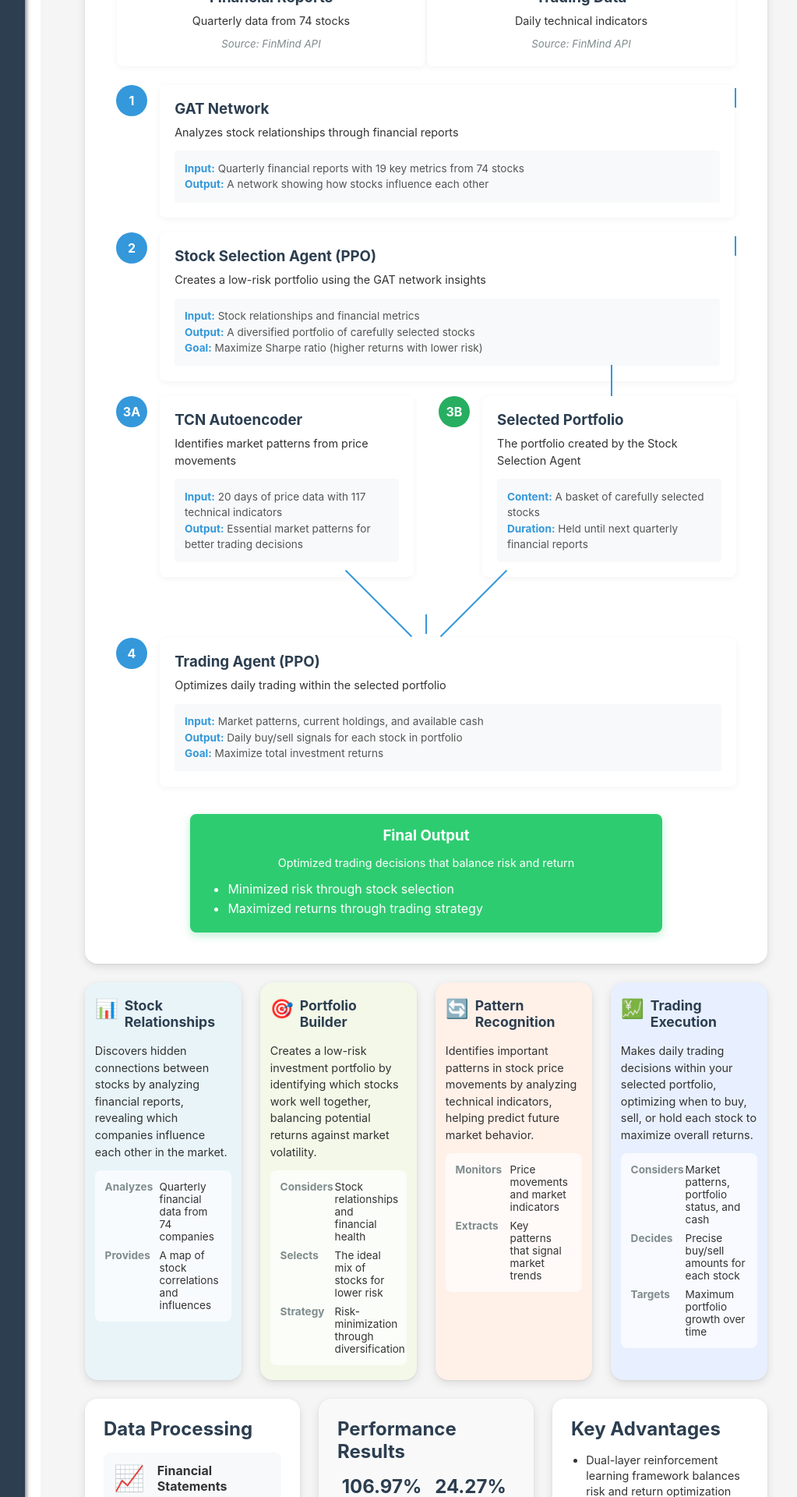
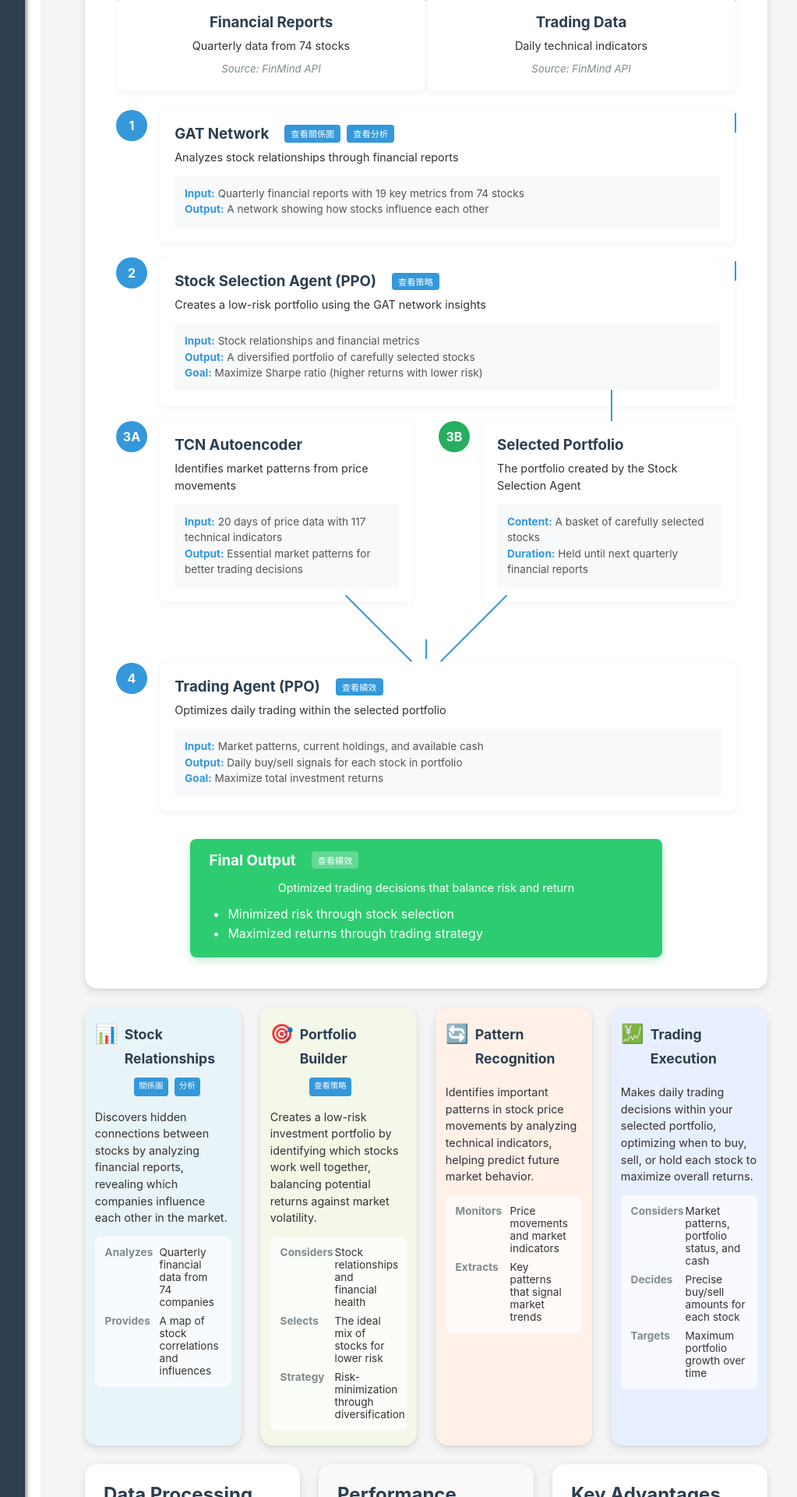
Before and after one commit to guan0612/Portfolio_Managment_System, a React (Create React App) app in the folder front-end/: page /introduction-bento in a window 1280 px wide. Shown: the part 860-2780 px from the top of the page at 78% size, without its empty margins (218-1241 px from the left). Built offline with nearby package versions, Linux system fonts and the light colour scheme.

Commit message:
intro page add link

```diff
--- a/front-end/src/App.js
+++ b/front-end/src/App.js
@@ -15,11 +15,15 @@ function App() {
       <Sidenav />
       <main className="main-content">
         <Routes>
+          <Route path="/" element={<IntroductionBento />} />
           <Route path="/introduction-bento" element={<IntroductionBento />} />
+          <Route path="/stock-relation-graph" element={<StockGraph />} />
+          <Route path="/stock-relation-analysis" element={<StockRelationAnalysis />} />
+          <Route path="/trading-strategy" element={<TradingStrategy />} />
+          <Route path="/trading-performance" element={<TradingPerformance />} />
+          <Route path="/settings" element={<Settings />} />
+          {/* 舊路由，保留向後兼容性 */}
           <Route path="/stock-graph" element={<StockGraph />} />
-          <Route path="/trading-strategy" element={<TradingStrategy />} />
-          <Route path="/settings" element={<Settings />} />
-          <Route path="/trading-performance" element={<TradingPerformance />} />
           <Route path="/stock-relation" element={<StockRelationAnalysis />} />
         </Routes>
       </main>
--- a/front-end/src/components/Sidenav.js
+++ b/front-end/src/components/Sidenav.js
@@ -5,8 +5,8 @@ import { Link } from 'react-router-dom';
 const Sidenav = () => {
   const menuItems = [
     { to: '/introduction-bento', icon: '📖', text: 'Introduction' },
-    { to: '/stock-graph', icon: '🕸️', text: 'Stock Relation Graph' },
-    { to: '/stock-relation', icon: '🔍', text: 'Stock Relation Analysis' },
+    { to: '/stock-relation-graph', icon: '🕸️', text: 'Stock Relation Graph' },
+    { to: '/stock-relation-analysis', icon: '🔍', text: 'Stock Relation Analysis' },
     { to: '/trading-strategy', icon: '💰', text: 'Trading Strategy' },
     { to: '/trading-performance', icon: '📈', text: 'Trading Performance' },
     { to: '/settings', icon: '⚙️', text: 'Settings' },
--- a/front-end/src/pages/IntroductionBento.js
+++ b/front-end/src/pages/IntroductionBento.js
@@ -52,7 +52,13 @@ const IntroductionBento = () => {
               <div className="flow-stage">
                 <div className="stage-number">1</div>
                 <div className="stage-content">
-                  <h3>GAT Network</h3>
+                  <h3>
+                    GAT Network
+                    <div className="module-links">
+                      <a href="/stock-relation-graph" className="module-link-button">查看關係圖</a>
+                      <a href="/stock-relation-analysis" className="module-link-button">查看分析</a>
+                    </div>
+                  </h3>
                   <p>Analyzes stock relationships through financial reports</p>
                   <div className="tech-details">
                     <span className="tech-label">Input:</span> Quarterly financial reports with 19 key metrics from 74 stocks
@@ -66,7 +72,12 @@ const IntroductionBento = () => {
               <div className="flow-stage">
                 <div className="stage-number">2</div>
                 <div className="stage-content">
-                  <h3>Stock Selection Agent (PPO)</h3>
+                  <h3>
+                    Stock Selection Agent (PPO)
+                    <div className="module-links">
+                      <a href="/trading-strategy" className="module-link-button">查看策略</a>
+                    </div>
+                  </h3>
                   <p>Creates a low-risk portfolio using the GAT network insights</p>
                   <div className="tech-details">
                     <span className="tech-label">Input:</span> Stock relationships and financial metrics
@@ -113,7 +124,12 @@ const IntroductionBento = () => {
               <div className="flow-stage">
                 <div className="stage-number">4</div>
                 <div className="stage-content">
-                  <h3>Trading Agent (PPO)</h3>
+                  <h3>
+                    Trading Agent (PPO)
+                    <div className="module-links">
+                      <a href="/trading-performance" className="module-link-button">查看績效</a>
+                    </div>
+                  </h3>
                   <p>Optimizes daily trading within the selected portfolio</p>
                   <div className="tech-details">
                     <span className="tech-label">Input:</span> Market patterns, current holdings, and available cash
@@ -128,7 +144,12 @@ const IntroductionBento = () => {
 
             <div className="final-output">
               <div className="output-box">
-                <h3>Final Output</h3>
+                <h3>
+                  Final Output
+                  <div className="module-links light">
+                    <a href="/trading-performance" className="module-link-button">查看績效</a>
+                  </div>
+                </h3>
                 <p>Optimized trading decisions that balance risk and return</p>
                 <ul>
                   <li>Minimized risk through stock selection</li>
@@ -142,7 +163,13 @@ const IntroductionBento = () => {
         <div className="bento-item module-gat">
           <div className="module-header">
             <div className="module-icon">📊</div>
-            <h2>Stock Relationships</h2>
+            <h2>
+              Stock Relationships
+              <div className="module-links">
+                <a href="/stock-relation-graph" className="module-link-button small">關係圖</a>
+                <a href="/stock-relation-analysis" className="module-link-button small">分析</a>
+              </div>
+            </h2>
           </div>
           <p>Discovers hidden connections between stocks by analyzing financial reports, revealing which companies influence each other in the market.</p>
           <div className="io-panel">
@@ -160,7 +187,12 @@ const IntroductionBento = () => {
         <div className="bento-item module-stock-picked">
           <div className="module-header">
             <div className="module-icon">🎯</div>
-            <h2>Portfolio Builder</h2>
+            <h2>
+              Portfolio Builder
+              <div className="module-links">
+                <a href="/trading-strategy" className="module-link-button small">查看策略</a>
+              </div>
+            </h2>
           </div>
           <p>Creates a low-risk investment portfolio by identifying which stocks work well together, balancing potential returns against market volatility.</p>
           <div className="io-panel">
@@ -240,7 +272,12 @@ const IntroductionBento = () => {
         </div>
 
         <div className="bento-item performance">
-          <h2>Performance Results</h2>
+          <h2>
+            Performance Results
+            <div className="module-links">
+              <a href="/trading-performance" className="module-link-button">詳細資訊</a>
+            </div>
+          </h2>
           <div className="performance-metrics">
             <div className="metric">
               <div className="metric-value">106.97%</div>
--- a/front-end/src/style/IntroductionBento.css
+++ b/front-end/src/style/IntroductionBento.css
@@ -722,3 +722,126 @@
     right: -60px;
   }
 }
+
+.module-link {
+  color: inherit;
+  text-decoration: none;
+  position: relative;
+  transition: color 0.2s;
+}
+
+.module-link:hover {
+  color: #2980b9;
+}
+
+.module-link:after {
+  content: '';
+  position: absolute;
+  width: 100%;
+  height: 2px;
+  bottom: -3px;
+  left: 0;
+  background-color: #3498db;
+  transform: scaleX(0);
+  transform-origin: bottom right;
+  transition: transform 0.3s ease-out;
+}
+
+.module-link:hover:after {
+  transform: scaleX(1);
+  transform-origin: bottom left;
+}
+
+.paper-link {
+  display: inline-block;
+  margin-top: 1rem;
+  padding: 0.5rem 1.2rem;
+  background-color: #3498db;
+  color: white;
+  text-decoration: none;
+  border-radius: 4px;
+  font-weight: 600;
+  transition: background-color 0.2s;
+}
+
+.paper-link:hover {
+  background-color: #2980b9;
+}
+
+.module-links {
+  display: inline-flex;
+  gap: 0.5rem;
+  margin-left: 0.75rem;
+  vertical-align: middle;
+}
+
+.module-link-button {
+  display: inline-block;
+  font-size: 0.7rem;
+  padding: 0.2rem 0.5rem;
+  background-color: #3498db;
+  color: white;
+  text-decoration: none;
+  border-radius: 4px;
+  font-weight: 500;
+  transition: background-color 0.2s;
+  white-space: nowrap;
+}
+
+.module-link-button:hover {
+  background-color: #2980b9;
+}
+
+.module-link-button.small {
+  font-size: 0.65rem;
+  padding: 0.15rem 0.4rem;
+}
+
+.module-links.light .module-link-button {
+  background-color: rgba(255, 255, 255, 0.25);
+  color: white;
+}
+
+.module-links.light .module-link-button:hover {
+  background-color: rgba(255, 255, 255, 0.4);
+}
+
+/* 調整標題區域樣式以適應連結按鈕 */
+.bento-item h2,
+.stage-content h3,
+.output-box h3 {
+  display: flex;
+  align-items: center;
+  flex-wrap: wrap;
+  gap: 0.5rem;
+}
+
+.module-header h2 {
+  line-height: 1.8;
+}
+
+@media (max-width: 768px) {
+  .module-links {
+    margin-left: 0;
+    margin-top: 0.3rem;
+    width: 100%;
+  }
+
+  .bento-item h2,
+  .stage-content h3,
+  .output-box h3 {
+    flex-direction: column;
+    align-items: flex-start;
+  }
+}
+
+.module-tag {
+  display: inline-block;
+  font-size: 0.7rem;
+  padding: 0.2rem 0.5rem;
+  background-color: #95a5a6;
+  color: white;
+  border-radius: 4px;
+  font-weight: 500;
+  white-space: nowrap;
+}
```
